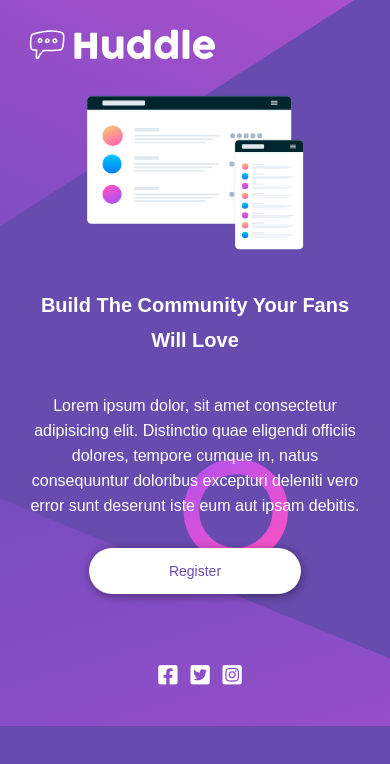
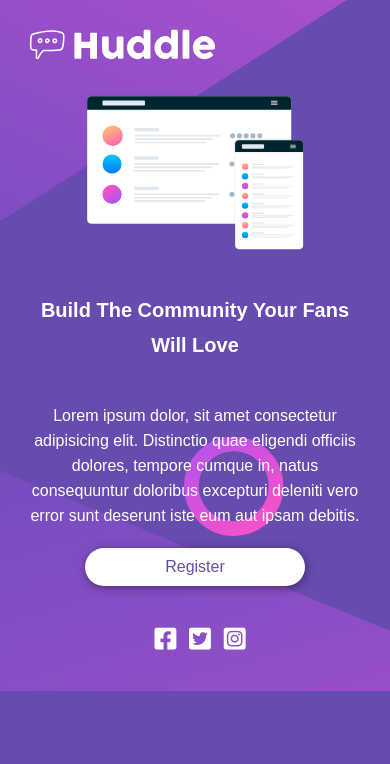
Before and after one commit to wllysses/huddle-landing-page-front-end-mentor-challenge, a plain HTML site: page index.html in a window 390 px wide. Drawn offline with Linux system fonts and the light colour scheme.

Commit message:
refatoracao-01

```diff
--- a/style.css
+++ b/style.css
@@ -15,6 +15,7 @@ body {
     background-color: hsl(257, 40%, 49%);
     background-image: url('images/bg-desktop.svg');
     background-repeat: no-repeat;
+    background-size: cover;
 }
 
 .cabecalho h1 img {
@@ -44,7 +45,7 @@ body {
 
 .main-container .text p {
     font-size: 1.6rem;
-    /* max-width: 500px; */
+    max-width: 600px;
     margin: 30px 30px 20px;
     text-align: justify;
     line-height: 25px;
@@ -123,32 +124,17 @@ body {
     .main-container .text h2 {
         font-size: 2rem;
         line-height: 35px;
-        max-width: 400px;
-        margin: 35px;
     }
 
     .main-container .text p {
         font-size: 1.6rem;
-        /* max-width: 500px; */
-        margin: 30px 30px 20px;
         text-align: center;
-        line-height: 25px;
         font-weight: 500;
     }
 
     .main-container .text button {
-        background-color: white;
-        border: none;
-        outline: none;
-        padding: 15px 80px;
-        border-radius: 50px;
-        font-size: 1.4rem;
+        padding: 10px 80px;
         font-weight: 500;
-        color: hsl(257, 40%, 49%);
-        cursor: pointer;
-        transition: 0.3s;
-        margin: 10px auto 30px;
-        box-shadow: 1px 2px 10px rgba(0, 0, 0, 0.411);
     }
 
     .rodape {
@@ -158,13 +144,6 @@ body {
     }
 
     .rodape .social a i {
-        font-size: 2.2rem;
-        color: white;
-        margin-left: 10px;
-        transition: 0.3s;
-    }
-
-    .rodape .social a i:hover {
-        color: hsl(300, 69%, 71%);
+        font-size: 2.5rem;
     }
 }
```
